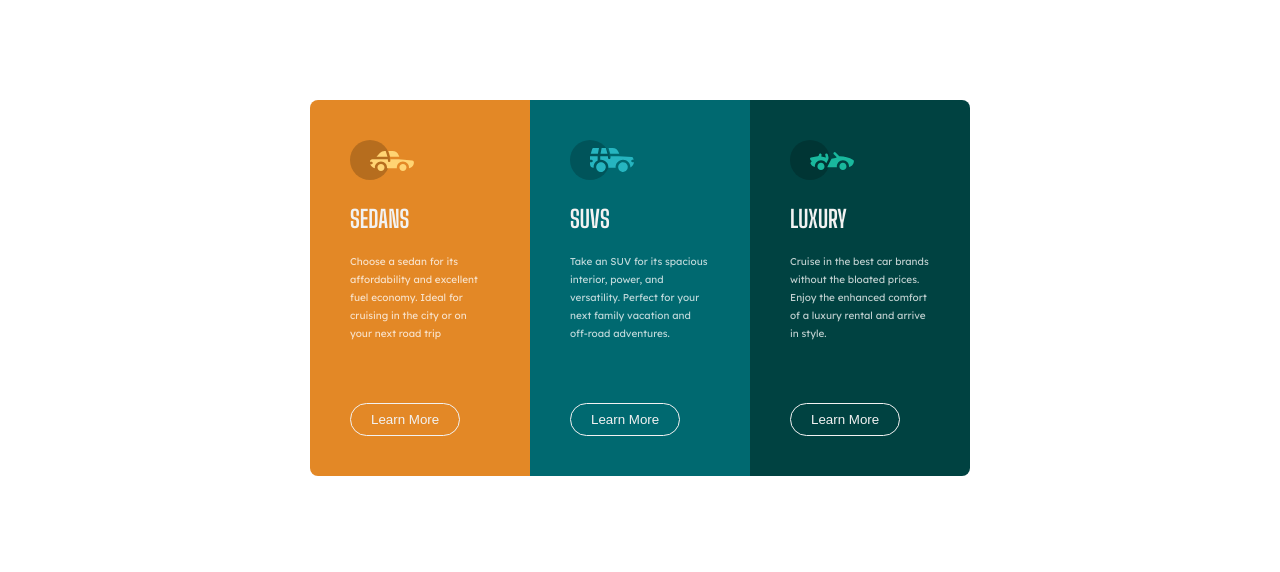
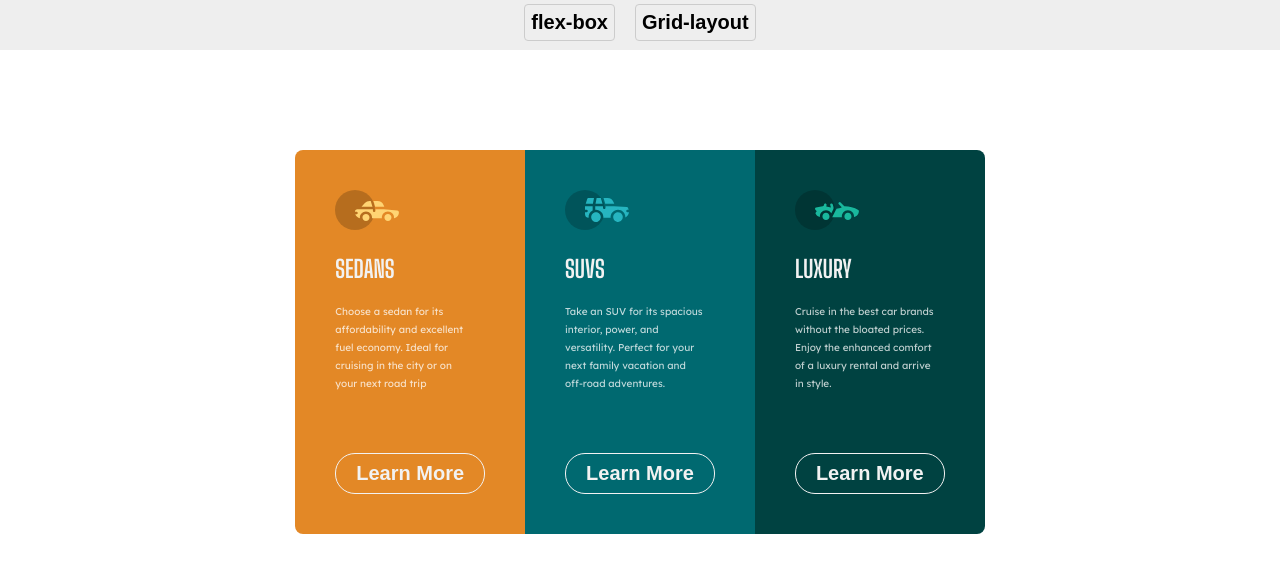
Before and after one commit to Bameejay/Zuri-flexbox-task, a plain HTML site: page index.html in a window 1280 px wide. Drawn offline with Linux system fonts and the light colour scheme.

Commit message:
Add grid layout to the webpage

```diff
--- /dev/null
+++ b/css/grid.css
@@ -0,0 +1,73 @@
+body {
+    margin: 0;
+    padding: 0;
+    box-sizing: border-box;
+    background-color: #1A1C28;
+}
+
+header {
+    background-color: #eee;
+    height: 50px;
+}
+
+#flex-grid {
+    display: flex;
+    justify-content: center;
+    gap: 20px;
+}
+
+button {
+    margin-top: 4px;
+    background-color: #eee;
+    border: 1px solid #ccc;
+    padding: 6px;
+    font-size: 20px;
+    font-weight: bold;
+    cursor: pointer;
+    border-radius: 4px;
+}
+
+.flexbox-btn button:hover {
+    background-color: hsl(31, 77%, 52%);
+    color: #fff;
+}
+
+.grid-btn button:hover {
+    background-color: hsl(179, 100%, 13%);
+    color: #fff;
+}
+
+.wrapper {
+    display: grid;
+    gap: 10px;
+    grid-template-areas: 'a a b' 'c d d' 'c e e';
+    gap: 16px;
+    width: 50%;
+    min-height: 80vh;
+    margin: 50px auto;
+}
+
+.item1 {
+    grid-area: a;
+    background-color: #eb5020;
+}
+
+.item2 {
+    grid-area: b;
+    background-color: #ffa401;
+}
+
+.item3 {
+    grid-area: c;
+    background-color: #05aa42;
+}
+
+.item4 {
+    grid-area: d;
+    background-color: #00a0e9;
+}
+
+.item5 {
+    grid-area: e;
+    background-color: #00a0e9;
+}
--- a/css/style.css
+++ b/css/style.css
@@ -8,6 +8,42 @@ body {
     display: flex;
     justify-content: center;
     margin-top: 100px;
+}
+
+
+/* Header
+------------------------------------ */
+
+header {
+    background-color: #eee;
+    height: 50px;
+}
+
+#flex-grid {
+    display: flex;
+    justify-content: center;
+    gap: 20px;
+}
+
+button {
+    margin-top: 4px;
+    background-color: #eee;
+    border: 1px solid #ccc;
+    padding: 6px;
+    font-size: 20px;
+    font-weight: bold;
+    cursor: pointer;
+    border-radius: 4px;
+}
+
+.flexbox-btn button:hover {
+    background-color: hsl(31, 77%, 52%);
+    color: #fff;
+}
+
+.grid-btn button:hover {
+    background-color: hsl(179, 100%, 13%);
+    color: #fff;
 }
 
 
--- a/index.html
+++ b/index.html
@@ -14,6 +14,23 @@
 </head>
 
 <body>
+
+    <!--===================== Header ===========================-->
+
+    <header>
+        <div id="flex-grid">
+            <div class="flexbox-btn">
+                <a href="index.html"><button type="submit">flex-box</button>
+                </a>
+            </div>
+            <div class="grid-btn">
+                <a href="grid.html"> <button type="submit">Grid-layout</button>
+                </a>
+            </div>
+        </div>
+    </header>
+
+
     <!--================== Main Card =======================-->
     <div id="main-card">
         <div class="first-section">
```
Also changed, not shown: grid.html (added, +38 -0 lines).
